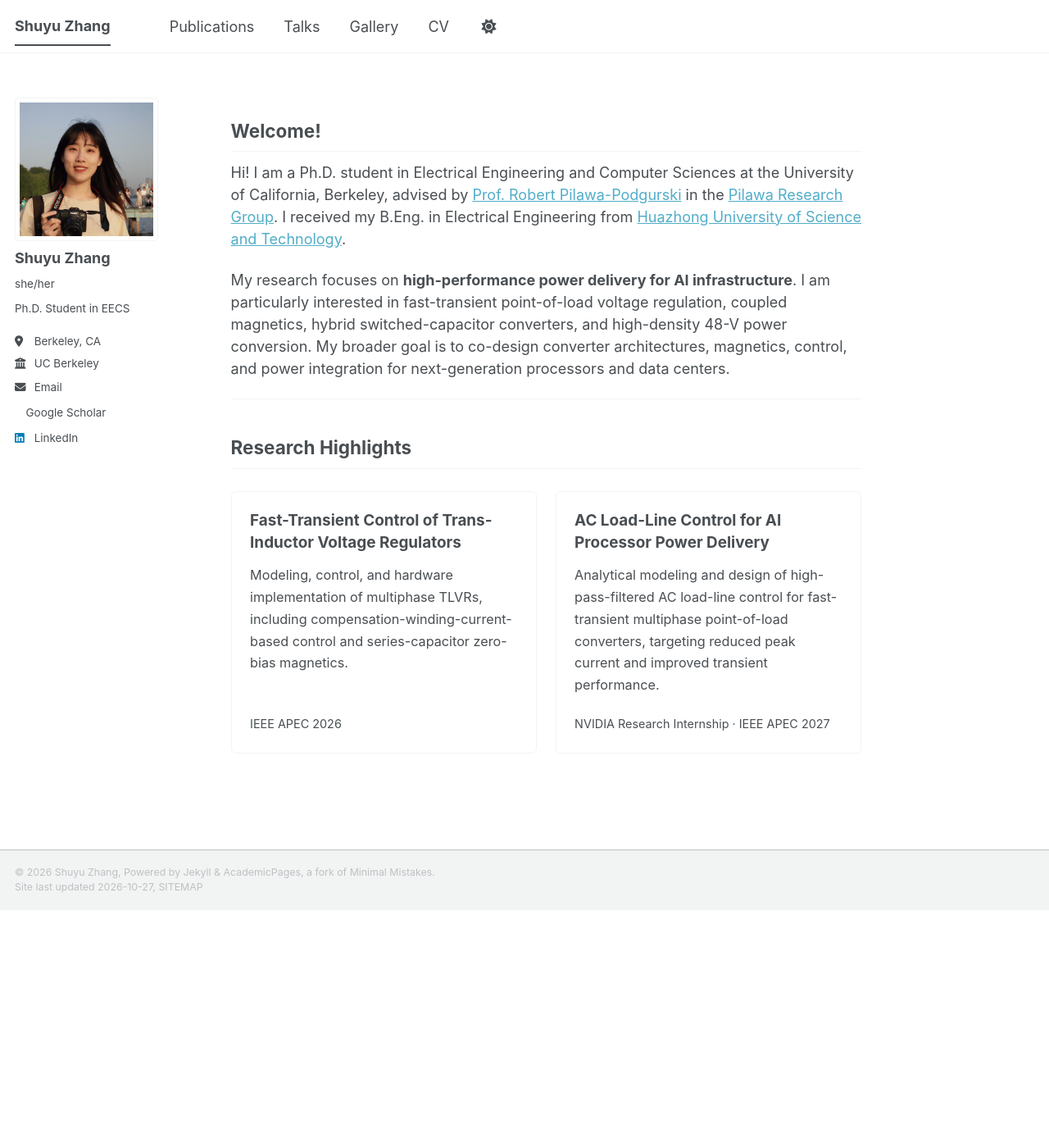
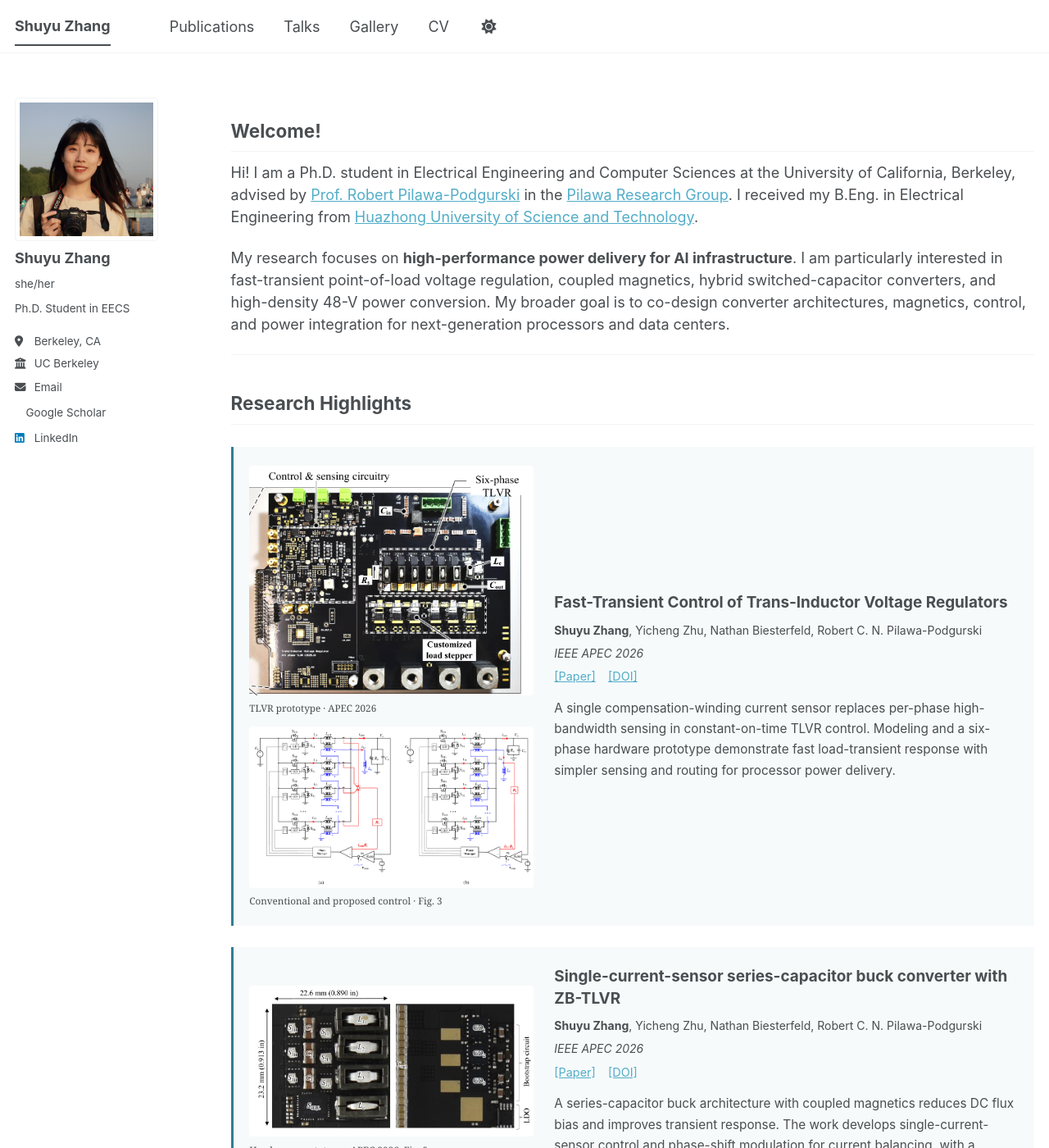
Before and after one commit to mocchi-chan/mocchi-chan.github.io, a Jekyll site: the page built from _pages/about.md, in a window 1280 px wide and 1400 px high. Shown: the whole window at 82% size. Built offline with Jekyll 4.4.1, drawn with Linux system fonts in a browser that asks for light colours; a style sheet for code colours, icons or effects is not loaded; some of the changed text lies outside the part shown.

Commit message:
Redesign homepage research feed with paper figures
Replace research cards with a vertical image-and-text feed. Remove the
unpublished AC load-line entry and add three published research topics with
four original paper figures, descriptions, and direct paper links.

Keep an image placeholder and Coming soon text for the 48V intermediate bus
converter. Update the Publications introduction to For the latest information.
Document how to replace the future image and support mobile and dark themes.

Validation: Jekyll build, 483 internal link and resource checks, figure and
publication link checks, and desktop/mobile/dark-mode preview.

```diff
--- a/_config.yml
+++ b/_config.yml
@@ -82,6 +82,7 @@ include:
   - files
 
 exclude:
+  - images/research/README.md
   - files/papers/README.md
   - AGENTS.md
   - README.md
--- /dev/null
+++ b/_data/research.yml
@@ -0,0 +1,51 @@
+- id: tlvr-control
+  title: "Fast-Transient Control of Trans-Inductor Voltage Regulators"
+  featured: true
+  publication_permalink: /publication/apec-tlvr-cot-control/
+  description: >-
+    A single compensation-winding current sensor replaces per-phase high-bandwidth
+    sensing in constant-on-time TLVR control. Modeling and a six-phase hardware
+    prototype demonstrate fast load-transient response with simpler sensing and
+    routing for processor power delivery.
+  images:
+    - path: /images/research/tlvr-prototype.png
+      alt: "Six-phase TLVR hardware prototype with control circuitry and an on-board load stepper"
+      caption: "TLVR prototype · APEC 2026"
+    - path: /images/research/tlvr-control-fig3.png
+      alt: "Conventional per-phase current sensing and proposed compensation-winding-current-based TLVR control"
+      caption: "Conventional and proposed control · Fig. 3"
+
+- id: single-sensor-zb-tlvr
+  title: "Single-current-sensor series-capacitor buck converter with ZB-TLVR"
+  featured: true
+  publication_permalink: /publication/apec-series-capacitor-zero-bias-tlvr/
+  description: >-
+    A series-capacitor buck architecture with coupled magnetics reduces DC flux
+    bias and improves transient response. The work develops single-current-sensor
+    control and phase-shift modulation for current balancing, with a compact
+    24-V-to-1-V hardware prototype.
+  images:
+    - path: /images/research/sc-zb-tlvr-fig9.png
+      alt: "Top and bottom views of the four-phase series-capacitor zero-bias TLVR prototype"
+      caption: "Hardware prototype · APEC 2026, Fig. 9"
+
+- id: data-center-design
+  title: "High-performance design methodologies for 48V data center power delivery"
+  publication_permalink: /publication/apec-hsc-vrm-zvs/
+  description: >-
+    Scalable hybrid switched-capacitor topologies for data-center power delivery,
+    with zero-voltage-switching intermediate rails and reusable buck-stage
+    components. The paper develops the operating principles and validates the
+    design using a 12-V-to-1-V, 1-MHz prototype.
+  images:
+    - path: /images/research/hsc-vrm-prototype.png
+      alt: "Hybrid switched-capacitor VRM prototype with labeled input, output, and MCU connections"
+      caption: "12-V-to-1-V HSC-VRM prototype · APEC 2024, Fig. 10"
+
+- id: intermediate-bus-converter
+  title: "High-density 48V intermediate bus converter"
+  description: "Coming soon."
+  images:
+    - path: /images/research/ibc-preview.png
+      alt: "High-density 48V intermediate bus converter preview"
+      placeholder: "Image coming soon"
--- /dev/null
+++ b/_includes/research-image.html
@@ -0,0 +1,14 @@
+{% assign research_image = include.image %}
+{% assign research_image_file = site.static_files | where: 'path', research_image.path | first %}
+<figure class="research-image">
+  {% if research_image_file %}
+  <a class="research-image__link" href="{{ research_image.path | relative_url }}" aria-label="View full-size image: {{ research_image.alt | escape }}">
+    <img src="{{ research_image.path | relative_url }}" alt="{{ research_image.alt | escape }}" loading="lazy" decoding="async">
+  </a>
+  {% else %}
+  <div class="research-image__placeholder" role="img" aria-label="{{ research_image.alt | escape }}">
+    <span>{{ research_image.placeholder | default: 'Image coming soon' }}</span>
+  </div>
+  {% endif %}
+  {% if research_image.caption %}<figcaption>{{ research_image.caption | escape }}</figcaption>{% endif %}
+</figure>
--- /dev/null
+++ b/_includes/research-item.html
@@ -0,0 +1,28 @@
+{% assign research_item = include.item %}
+{% assign research_publication = nil %}
+{% assign research_paper_url = "" %}
+{% if research_item.publication_permalink %}
+  {% assign research_publication = site.publications | where: 'permalink', research_item.publication_permalink | first %}
+  {% assign research_paper_url = research_publication.paperurl | default: research_publication.publisher_url %}
+  {% if research_publication.local_pdf %}
+    {% assign research_local_pdf = site.static_files | where: 'path', research_publication.local_pdf | first %}
+    {% if research_local_pdf %}{% assign research_paper_url = research_local_pdf.path | relative_url %}{% endif %}
+  {% endif %}
+{% endif %}
+
+<article class="research-item{% if research_item.featured %} research-item--featured{% endif %}" id="{{ research_item.id }}">
+  <div class="research-item__media">
+    {% for research_media in research_item.images %}
+      {% include research-image.html image=research_media %}
+    {% endfor %}
+  </div>
+  <div class="research-item__body">
+    <h3 class="research-item__title">{% if research_paper_url != "" %}<a href="{{ research_paper_url | escape }}">{{ research_item.title | escape }}</a>{% else %}{{ research_item.title | escape }}{% endif %}</h3>
+    {% if research_publication %}
+    <p class="research-item__authors">{% for author in research_publication.authors %}{% unless forloop.first %}, {% endunless %}{% if author == site.author.name %}<strong>{{ author | escape }}</strong>{% else %}{{ author | escape }}{% endif %}{% endfor %}</p>
+    <p class="research-item__venue">IEEE APEC {{ research_publication.year }}</p>
+    <p class="research-item__links"><a href="{{ research_paper_url | escape }}">[Paper]</a><a href="https://doi.org/{{ research_publication.doi | escape }}">[DOI]</a></p>
+    {% endif %}
+    <p class="research-item__description">{{ research_item.description | escape }}</p>
+  </div>
+</article>
--- a/_layouts/single.html
+++ b/_layouts/single.html
@@ -17,7 +17,7 @@ layout: default
 <div id="main" role="main">
   {% include sidebar.html %}
 
-  <article class="page" itemscope itemtype="http://schema.org/CreativeWork">
+  <article class="page{% if page.home_feed %} page--home{% endif %}" itemscope itemtype="http://schema.org/CreativeWork">
     {% if page.title and page.title != "" %}<meta itemprop="headline" content="{{ page.title | markdownify | strip_html | strip_newlines | escape_once }}">{% endif %}
     {% if page.excerpt %}<meta itemprop="description" content="{{ page.excerpt | markdownify | strip_html | strip_newlines | escape_once }}">{% endif %}
     {% if page.date %}<meta itemprop="datePublished" content="{{ page.date | date: "%B %d, %Y" }}">{% endif %}
--- a/_pages/about.md
+++ b/_pages/about.md
@@ -17,52 +18,8 @@ My research focuses on **high-performance power delivery for AI infrastructure**
 
 ## Research Highlights
 
-<div class="research-highlights">
-
-  <article class="research-card">
-    {% assign research_image = site.static_files | where: 'path', '/images/research/tlvr-highlight.jpg' | first %}
-    {% if research_image %}
-    <img
-      src="{{ '/images/research/tlvr-highlight.jpg' | relative_url }}"
-      alt="Fast-transient trans-inductor voltage regulator research"
-      loading="lazy"
-      decoding="async"
-    >
-    {% endif %}
-    <div class="research-card__body">
-      <h3>Fast-Transient Control of Trans-Inductor Voltage Regulators</h3>
-      <p>
-        Modeling, control, and hardware implementation of multiphase TLVRs,
-        including compensation-winding-current-based control and
-        series-capacitor zero-bias magnetics.
-      </p>
-      <p class="research-card__meta">
-        IEEE APEC 2026
-      </p>
-    </div>
-  </article>
-
-  <article class="research-card">
-    {% assign research_image = site.static_files | where: 'path', '/images/research/acll-highlight.jpg' | first %}
-    {% if research_image %}
-    <img
-      src="{{ '/images/research/acll-highlight.jpg' | relative_url }}"
-      alt="AC load-line control for multiphase point-of-load converters"
-      loading="lazy"
-      decoding="async"
-    >
-    {% endif %}
-    <div class="research-card__body">
-      <h3>AC Load-Line Control for AI Processor Power Delivery</h3>
-      <p>
-        Analytical modeling and design of high-pass-filtered AC load-line
-        control for fast-transient multiphase point-of-load converters,
-        targeting reduced peak current and improved transient performance.
-      </p>
-      <p class="research-card__meta">
-        NVIDIA Research Internship · IEEE APEC 2027
-      </p>
-    </div>
-  </article>
-
+<div class="research-feed">
+{% for item in site.data.research %}
+  {% include research-item.html item=item %}
+{% endfor %}
 </div>
--- a/_pages/publications.html
+++ b/_pages/publications.html
@@ -6,7 +6,7 @@ author_profile: true
 ---
 
 {% if site.author.googlescholar %}
-<p>For the latest citation information, visit my <a href="{{ site.author.googlescholar }}">Google Scholar profile</a>.</p>
+<p>For the latest information, visit my <a href="{{ site.author.googlescholar }}">Google Scholar profile</a>.</p>
 {% endif %}
 
 {% assign publications = site.publications | sort: 'date' | reverse %}
--- a/_sass/layout/_research.scss
+++ b/_sass/layout/_research.scss
@@ -1,57 +1,131 @@
-/* Homepage research highlights, with optional research figures. */
-.research-highlights {
+/* A vertical research feed: figures on the left, publication details on the right. */
+.page--home {
+  @include breakpoint($large) {
+    padding-right: 0;
+  }
+}
+
+.research-feed {
   display: grid;
-  grid-template-columns: repeat(2, minmax(0, 1fr));
-  gap: 1.25rem;
+  gap: 1.4rem;
   margin: 1.5rem 0 2rem;
 }
 
-.research-card {
+.research-item {
+  display: grid;
+  grid-template-columns: minmax(0, 0.38fr) minmax(0, 0.62fr);
+  align-items: center;
+  gap: 1.4rem;
+  padding: 1.3rem 1.1rem;
+  border-left: 3px solid transparent;
   min-width: 0;
-  display: flex;
-  flex-direction: column;
-  overflow: hidden;
-  border: 1px solid var(--global-border-color);
-  border-radius: 6px;
-  background: var(--global-bg-color);
+}
 
-  > img {
+.research-item--featured {
+  border-left-color: var(--global-base-color);
+  background-color: var(--global-footer-bg-color);
+  background-color: color-mix(in srgb, var(--global-base-color) 4%, var(--global-bg-color));
+}
+
+.research-item__media {
+  display: grid;
+  gap: 0.8rem;
+  min-width: 0;
+}
+
+.research-image {
+  display: block;
+  margin: 0;
+  width: 100%;
+  min-width: 0;
+
+  .research-image__link {
+    display: block;
+  }
+
+  img {
     display: block;
     width: 100%;
     height: auto;
     margin: 0;
-    border-bottom: 1px solid var(--global-border-color);
+    background: #fff;
   }
 
-  .research-card__body {
-    display: flex;
-    flex: 1;
-    flex-direction: column;
-    padding: 1.25rem;
-  }
-
-  h3 {
-    margin: 0 0 0.75rem;
-    font-size: 1.05em;
+  figcaption {
+    margin: 0.4rem 0 0;
+    font-size: 0.65em;
     line-height: 1.4;
-  }
-
-  p {
-    margin: 0 0 1rem;
-    font-size: 0.9em;
-    line-height: 1.65;
-  }
-
-  .research-card__meta {
-    margin: auto 0 0;
-    padding-top: 0.25rem;
-    font-size: 0.8em;
     color: var(--global-text-color);
   }
 }
 
-@media (max-width: 48em) {
-  .research-highlights {
-    grid-template-columns: minmax(0, 1fr);
+.research-image__placeholder {
+  display: flex;
+  width: 100%;
+  align-items: center;
+  justify-content: center;
+  aspect-ratio: 3 / 2;
+  min-height: 140px;
+  padding: 1rem;
+  border: 1px dashed var(--global-dark-border-color);
+  background-color: var(--global-footer-bg-color);
+  color: var(--global-text-color);
+  font-size: 0.85em;
+  text-align: center;
+}
+
+.research-item__body {
+  min-width: 0;
+  overflow-wrap: break-word;
+
+  .research-item__title {
+    margin: 0 0 0.5rem;
+    font-size: 1.05em;
+    line-height: 1.4;
+
+    a {
+      color: inherit;
+      text-decoration: none;
+    }
+
+    a:hover,
+    a:focus-visible {
+      color: var(--global-link-color);
+      text-decoration: underline;
+    }
+  }
+
+  .research-item__authors,
+  .research-item__venue {
+    margin: 0 0 0.4rem;
+    font-size: 0.78em;
+    line-height: 1.5;
+  }
+
+  .research-item__venue {
+    font-style: italic;
+  }
+
+  .research-item__links {
+    display: flex;
+    flex-wrap: wrap;
+    gap: 0.85rem;
+    margin: 0 0 0.85rem;
+    font-size: 0.8em;
+    line-height: 1.5;
+  }
+
+  .research-item__description {
+    margin: 0;
+    font-size: 0.85em;
+    line-height: 1.65;
   }
 }
+
+@media (max-width: 48em) {
+  .research-item {
+    grid-template-columns: minmax(0, 1fr);
+    gap: 1rem;
+    padding: 1rem;
+  }
+}
```
Also changed, not shown: other parts of _pages/about.md (+1 -0 lines), images/research/README.md (added, +20 -0 lines), images/research/hsc-vrm-prototype.png (added), images/research/sc-zb-tlvr-fig9.png (added), images/research/tlvr-control-fig3.png (added), images/research/tlvr-prototype.png (added).
